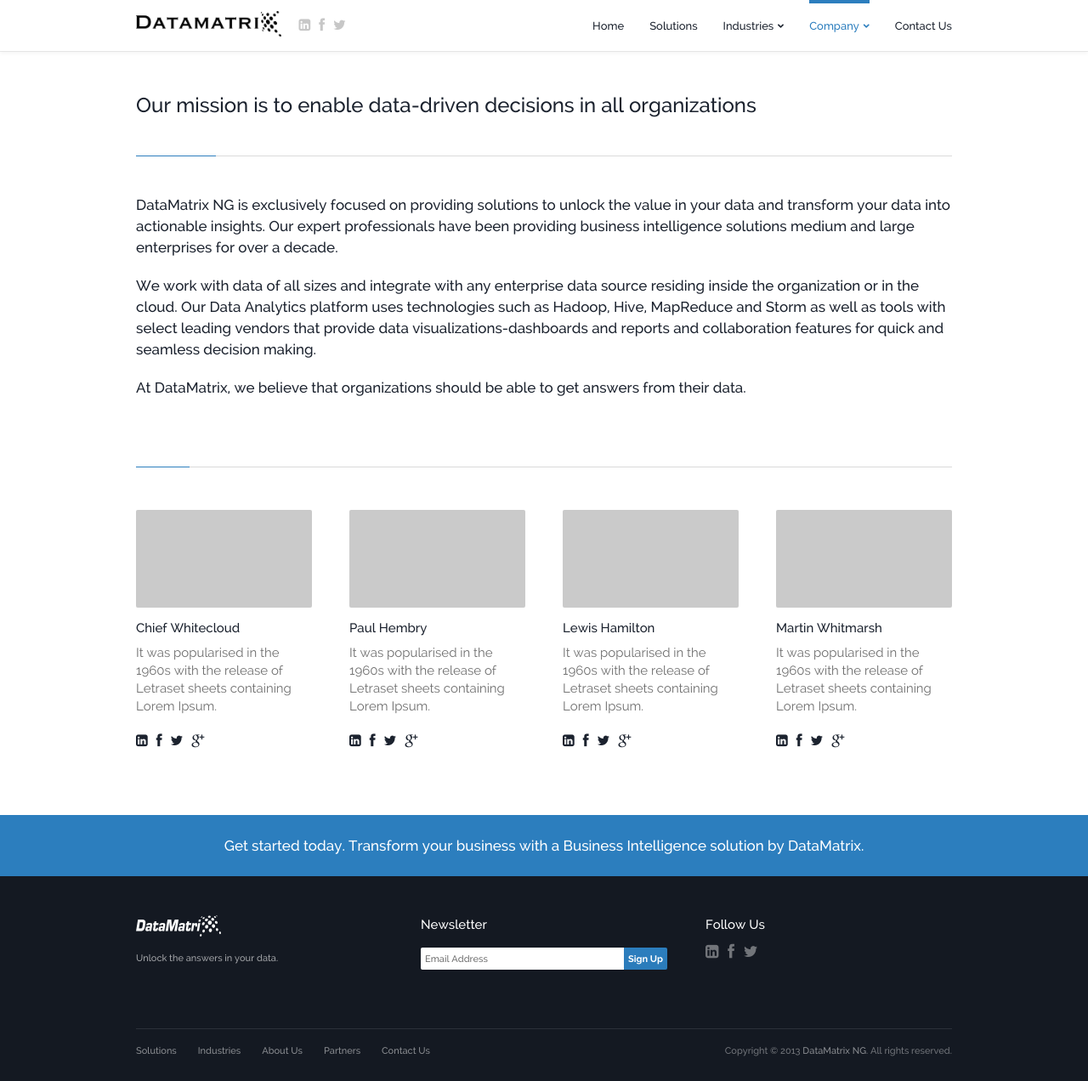
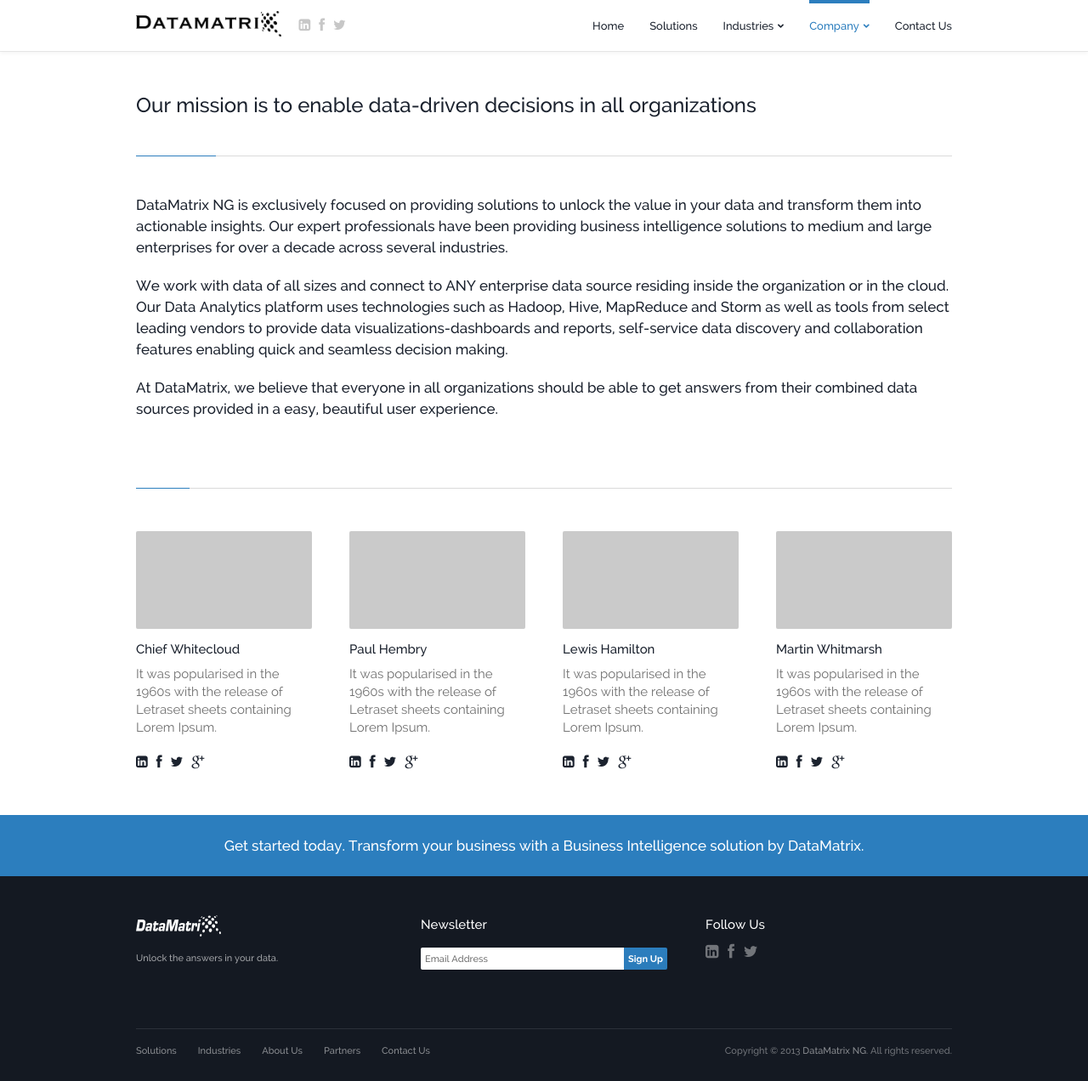
Before and after one commit to dtmtx/dtmtx.github.io, a Jekyll site: the page built from about.html, in a window 1280 px wide and 1272 px high. Shown: the whole window at 85% size. Built offline with Jekyll 4.4.1, drawn with Linux system fonts in a browser that asks for light colours; Markdown is read by kramdown in place of the engine named in the settings.

Commit message:
content update

```diff
--- a/about.html
+++ b/about.html
@@ -24,11 +24,11 @@
 					<!-- Title -->
 
 					<!-- Text -->
-					<h2>DataMatrix NG is exclusively focused on providing solutions to unlock the value in your data and transform your data into actionable insights.  Our expert professionals have been providing business intelligence solutions medium and large enterprises for over a decade.</h2>
+					<h2>DataMatrix NG is exclusively focused on providing solutions to unlock the value in your data and transform them into actionable insights.  Our expert professionals have been providing business intelligence solutions to medium and large enterprises for over a decade across several industries.</h2>
 
-					<h2>We work with data of all sizes and integrate with any enterprise data source residing inside the organization or in the cloud. Our Data Analytics platform uses technologies such as Hadoop, Hive, MapReduce and Storm as well as tools with select leading vendors that provide data visualizations-dashboards and reports and collaboration features for quick and seamless decision making.</h2>
+					<h2>We work with data of all sizes and connect to ANY enterprise data source residing inside the organization or in the cloud. Our Data Analytics platform uses technologies such as Hadoop, Hive, MapReduce and Storm as well as tools from select leading vendors to provide data visualizations-dashboards and reports, self-service data discovery and collaboration features enabling quick and seamless decision making.</h2>
 
-					<h2>At DataMatrix, we believe that organizations should be able to get answers from their data. </h2>
+					<h2>At DataMatrix, we believe that everyone in all organizations should be able to get answers from their combined data sources provided in a easy, beautiful user experience. </h2>
 					<!-- END Intro -->
 					<!-- ~~~~~~~~~~~~~~~~~~~~~~~~~~~~~~~ -->
 
--- a/contact.html
+++ b/contact.html
@@ -22,7 +22,7 @@
 					<!-- ~~~~~~~~~~~~~~~~~~~~~~~~~~~~~~~ -->
 					<!-- Intro -->
 					<!-- ~~~~~~~~~~~~~~~~~~~~~~~~~~~~~~~ -->
-					<h2>DataMatrix's Solutions can be quickly deployed in your organization.  So contact us let's get started.</h2>
+					<h2>DataMatrix solutions can be quickly deployed in your organization.  Contact us today let's get started.</h2>
 					<!-- ~~~~~~~~~~~~~~~~~~~~~~~~~~~~~~~ -->
 					<!-- END Intro -->
 					<!-- ~~~~~~~~~~~~~~~~~~~~~~~~~~~~~~~ -->
```
